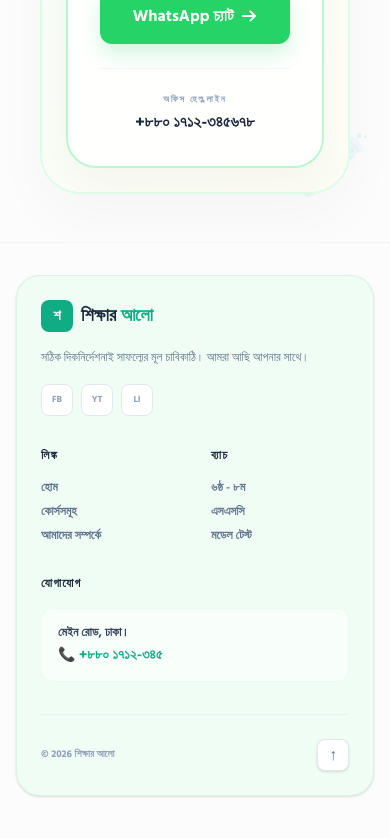
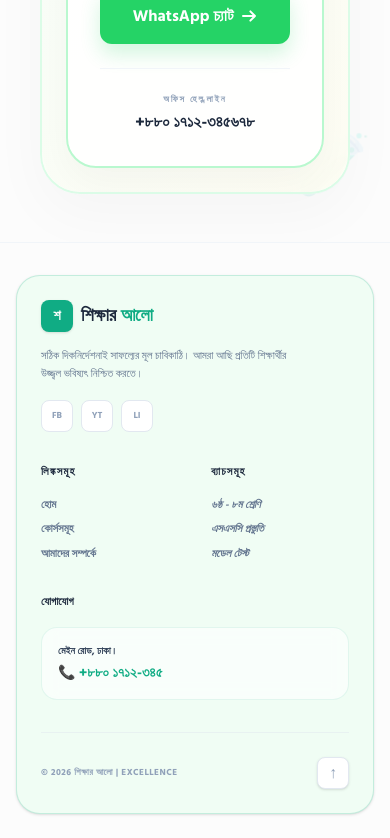
Before and after one commit to Durjoyalways/coaching-center, a Next.js app: page / in a window 390 px wide. Shown: the part 5881-6719 px from the top of the page. Built offline with nearby package versions, Linux system fonts and the light colour scheme; no server answers.

Commit message:
change the footer design

```diff
--- a/src/components/shared/Footer.tsx
+++ b/src/components/shared/Footer.tsx
@@ -8,27 +8,28 @@ const Footer: React.FC = () => {
     <footer className="relative pt-8 lg:pt-16 pb-6 bg-[#fcfcfc] border-t border-slate-100">
       <div className="max-w-7xl mx-auto px-4 lg:px-8">
 
-        {/* মেইন কার্ড - হালকা সবুজ ব্যাকগ্রাউন্ড */}
-        <div className="bg-[#f0fdf4] border border-[#10ac84]/10 rounded-[24px] lg:rounded-[48px] p-6 lg:p-12 shadow-sm">
+        {/* 🌿 মেইন ফুটার কার্ড - হালকা সবুজ (Light Green) থিম */}
+        <div className="bg-[#f0fdf4] border border-[#10ac84]/20 rounded-[24px] lg:rounded-[48px] p-6 lg:p-12 shadow-sm transition-all duration-300 hover:shadow-md">
 
           <div className="grid grid-cols-2 lg:grid-cols-4 gap-8">
 
             {/* ১. ব্র্যান্ড সেকশন */}
             <div className="col-span-2 lg:col-span-1">
               <div className="flex items-center gap-2 mb-4">
-                <div className="w-8 h-8 lg:w-10 lg:h-10 bg-[#10ac84] rounded-lg flex items-center justify-center text-white font-bold text-sm lg:text-lg">
+                <div className="w-8 h-8 lg:w-10 lg:h-10 bg-[#10ac84] rounded-lg flex items-center justify-center text-white font-bold text-sm lg:text-lg shadow-sm">
                   শ
                 </div>
                 <h3 className="text-lg lg:text-xl font-black text-slate-800">
                   শিক্ষার <span className="text-[#10ac84]">আলো</span>
                 </h3>
               </div>
-              <p className="text-slate-500 text-xs lg:text-sm font-medium leading-relaxed mb-4">
-                সঠিক দিকনির্দেশনাই সাফল্যের মূল চাবিকাঠি। আমরা আছি আপনার সাথে।
+              <p className="text-slate-500 text-[11px] lg:text-sm font-medium leading-relaxed mb-4 max-w-[250px]">
+                সঠিক দিকনির্দেশনাই সাফল্যের মূল চাবিকাঠি। আমরা আছি প্রতিটি শিক্ষার্থীর উজ্জ্বল ভবিষ্যৎ নিশ্চিত করতে।
               </p>
+              {/* সোশ্যাল আইকন */}
               <div className="flex gap-2">
                 {["FB", "YT", "LI"].map((social) => (
-                  <div key={social} className="w-8 h-8 rounded-lg bg-white border border-slate-200 flex items-center justify-center text-[9px] font-bold text-slate-400 hover:text-[#10ac84] transition-colors cursor-pointer">
+                  <div key={social} className="w-8 h-8 rounded-lg bg-white border border-slate-200 flex items-center justify-center text-[9px] font-bold text-slate-400 hover:border-[#10ac84] hover:text-[#10ac84] transition-all cursor-pointer">
                     {social}
                   </div>
                 ))}
@@ -37,29 +38,29 @@ const Footer: React.FC = () => {
 
             {/* ২. লিঙ্কসমূহ */}
             <div className="col-span-1">
-              <h4 className="text-xs lg:text-sm font-bold text-slate-800 uppercase tracking-widest mb-4">লিঙ্ক</h4>
-              <ul className="space-y-2 text-slate-500 text-xs lg:text-sm font-semibold">
-                <li><Link href="/" className="hover:text-[#10ac84]">হোম</Link></li>
-                <li><Link href="/courses" className="hover:text-[#10ac84]">কোর্সসমূহ</Link></li>
-                <li><Link href="/about" className="hover:text-[#10ac84]">আমাদের সম্পর্কে</Link></li>
+              <h4 className="text-[11px] lg:text-sm font-black text-slate-800 uppercase tracking-widest mb-4">লিঙ্কসমূহ</h4>
+              <ul className="space-y-2 text-slate-500 text-[11px] lg:text-sm font-semibold">
+                <li><Link href="/" className="hover:text-[#10ac84] transition-colors">হোম</Link></li>
+                <li><Link href="/courses" className="hover:text-[#10ac84] transition-colors">কোর্সসমূহ</Link></li>
+                <li><Link href="/about" className="hover:text-[#10ac84] transition-colors">আমাদের সম্পর্কে</Link></li>
               </ul>
             </div>
 
             {/* ৩. ব্যাচসমূহ */}
             <div className="col-span-1">
-              <h4 className="text-xs lg:text-sm font-bold text-slate-800 uppercase tracking-widest mb-4">ব্যাচ</h4>
-              <ul className="space-y-2 text-slate-500 text-xs lg:text-sm font-semibold">
-                <li>৬ষ্ঠ - ৮ম</li>
-                <li>এসএসসি</li>
+              <h4 className="text-[11px] lg:text-sm font-black text-slate-800 uppercase tracking-widest mb-4">ব্যাচসমূহ</h4>
+              <ul className="space-y-2 text-slate-500 text-[11px] lg:text-sm font-semibold italic">
+                <li>৬ষ্ঠ - ৮ম শ্রেণি</li>
+                <li>এসএসসি প্রস্তুতি</li>
                 <li>মডেল টেস্ট</li>
               </ul>
             </div>
 
             {/* ৪. যোগাযোগ */}
             <div className="col-span-2 lg:col-span-1">
-              <h4 className="text-xs lg:text-sm font-bold text-slate-800 uppercase tracking-widest mb-4">যোগাযোগ</h4>
-              <div className="bg-white/50 p-4 rounded-xl border border-[#10ac84]/5">
-                <p className="text-slate-700 text-xs lg:text-sm font-bold mb-1">মেইন রোড, ঢাকা।</p>
+              <h4 className="text-[11px] lg:text-lg font-black text-slate-800 mb-4">যোগাযোগ</h4>
+              <div className="bg-white/60 backdrop-blur-sm p-4 rounded-2xl border border-[#10ac84]/10">
+                <p className="text-slate-700 text-[10px] lg:text-sm font-bold mb-1">মেইন রোড, ঢাকা।</p>
                 <p className="text-[#10ac84] text-sm lg:text-base font-black">
                   📞 +৮৮০ ১৭১২-৩৪৫
                 </p>
@@ -68,14 +69,14 @@ const Footer: React.FC = () => {
 
           </div>
 
-          {/* কপিরাইট সেকশন */}
-          <div className="mt-8 lg:mt-12 pt-6 border-t border-slate-200/50 flex flex-row items-center justify-between">
-            <p className="text-slate-400 text-[10px] lg:text-xs font-bold">
-              © {new Date().getFullYear()} শিক্ষার আলো
+          {/* ৫. কপিরাইট এবং স্ক্রল বাটন */}
+          <div className="mt-8 lg:mt-12 pt-6 border-t border-slate-200/50 flex items-center justify-between">
+            <p className="text-slate-400 text-[9px] lg:text-xs font-bold uppercase tracking-wider">
+              © {new Date().getFullYear()} শিক্ষার আলো | Excellence
             </p>
             <button
               onClick={() => window.scrollTo({top: 0, behavior: 'smooth'})}
-              className="w-8 h-8 lg:w-10 lg:h-10 bg-white border border-slate-200 rounded-lg flex items-center justify-center text-slate-500 hover:bg-[#10ac84] hover:text-white transition-all shadow-sm"
+              className="w-8 h-8 lg:w-10 lg:h-10 bg-white border border-slate-200 rounded-lg flex items-center justify-center text-slate-400 hover:bg-[#10ac84] hover:text-white hover:border-[#10ac84] transition-all shadow-sm active:scale-95"
             >
               ↑
             </button>
```
